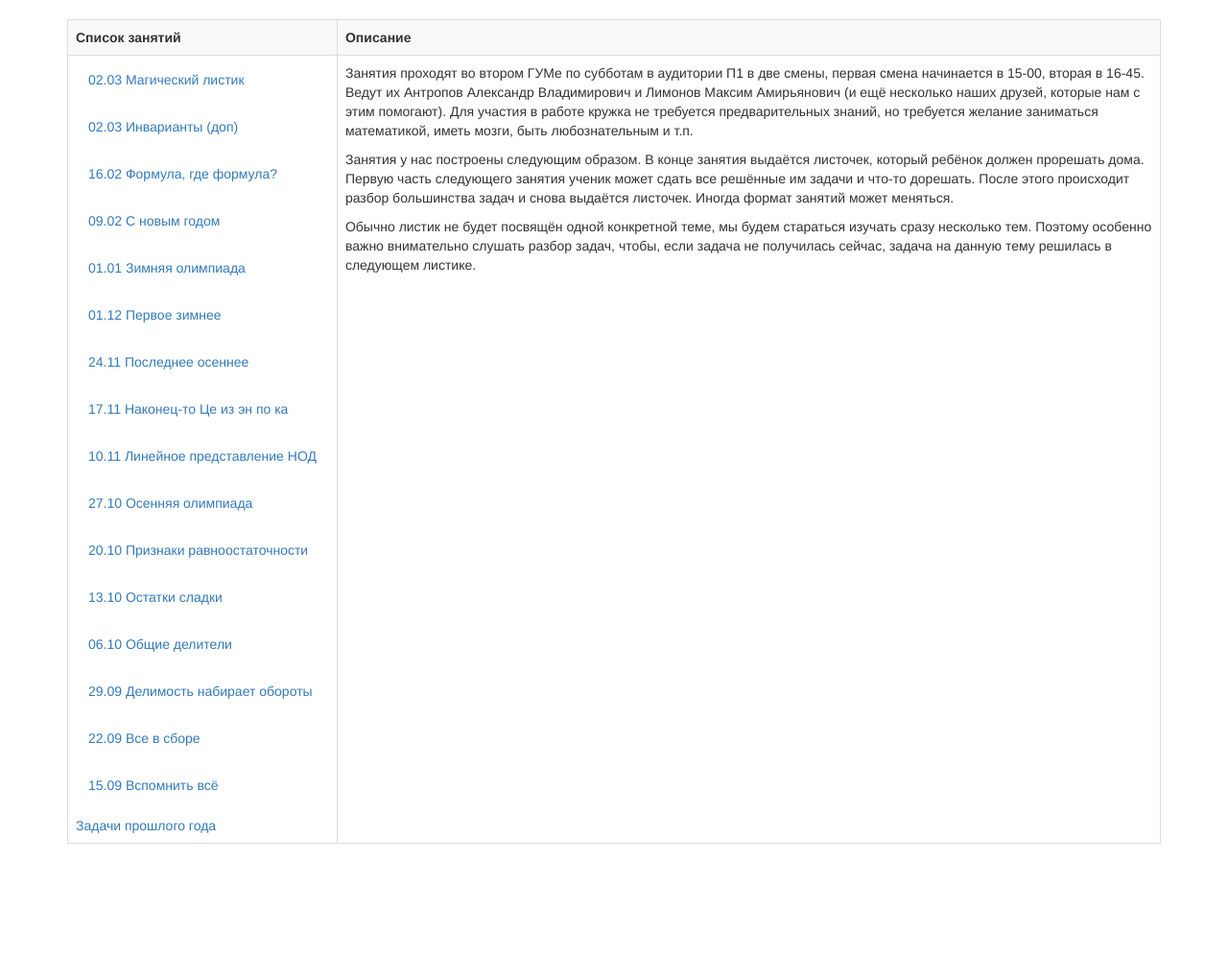
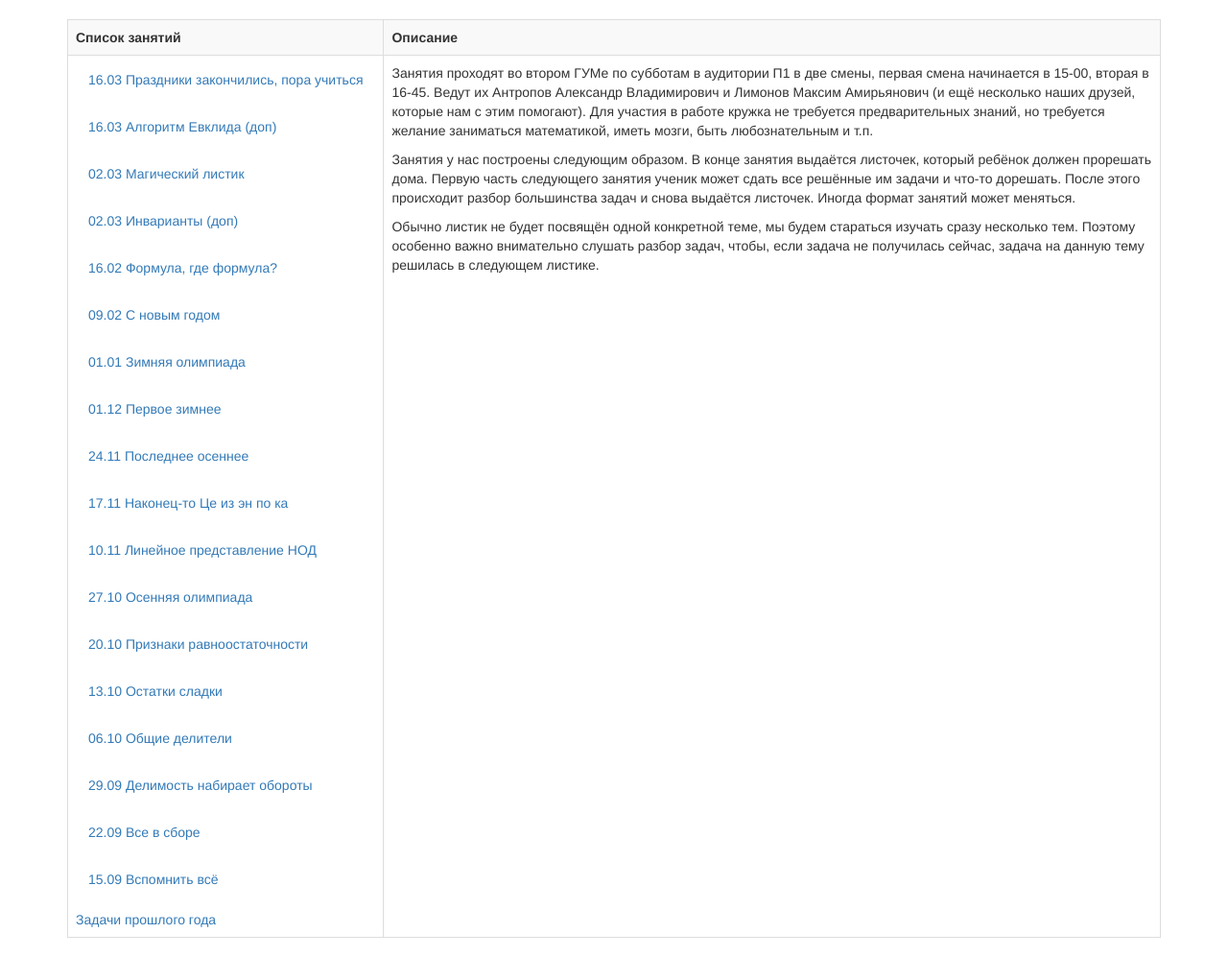
Before and after one commit to matemax/test_site, a Flask app: page /lessons in a window 1280 px wide. Shown: the part 52-1049 px from the top of the page at 96% size. Before the commit the page ends 931 px from the top, so only its background shows below. Run offline with Flask 2, Linux system fonts and the light colour scheme; some libraries are stand-ins or nearby versions.

Commit message:
add lessons

```diff
--- a/app/templates/list_lessons.html
+++ b/app/templates/list_lessons.html
@@ -1,3 +1,10 @@
+
+<div class="form-group">
+    <a href="/lessons/14" class="btn btn btn-link">16.03 Праздники закончились, пора учиться</a>
+</div>
+<div class="form-group">
+    <a href="/lessons/profi_2" class="btn btn btn-link">16.03 Алгоритм Евклида (доп)</a>
+</div>
 <div class="form-group">
     <a href="/lessons/13" class="btn btn btn-link">02.03 Магический листик</a>
 </div>
```
Also changed, not shown: 2 other files.
